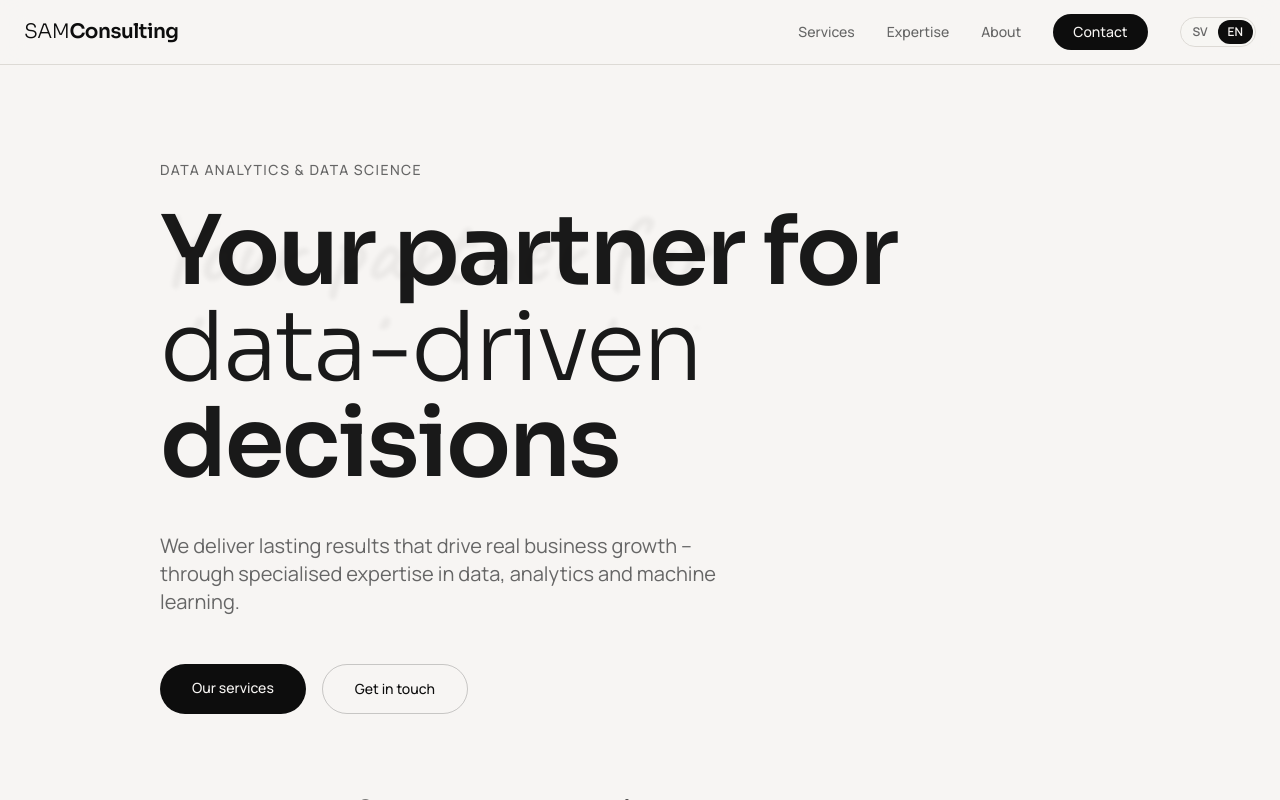
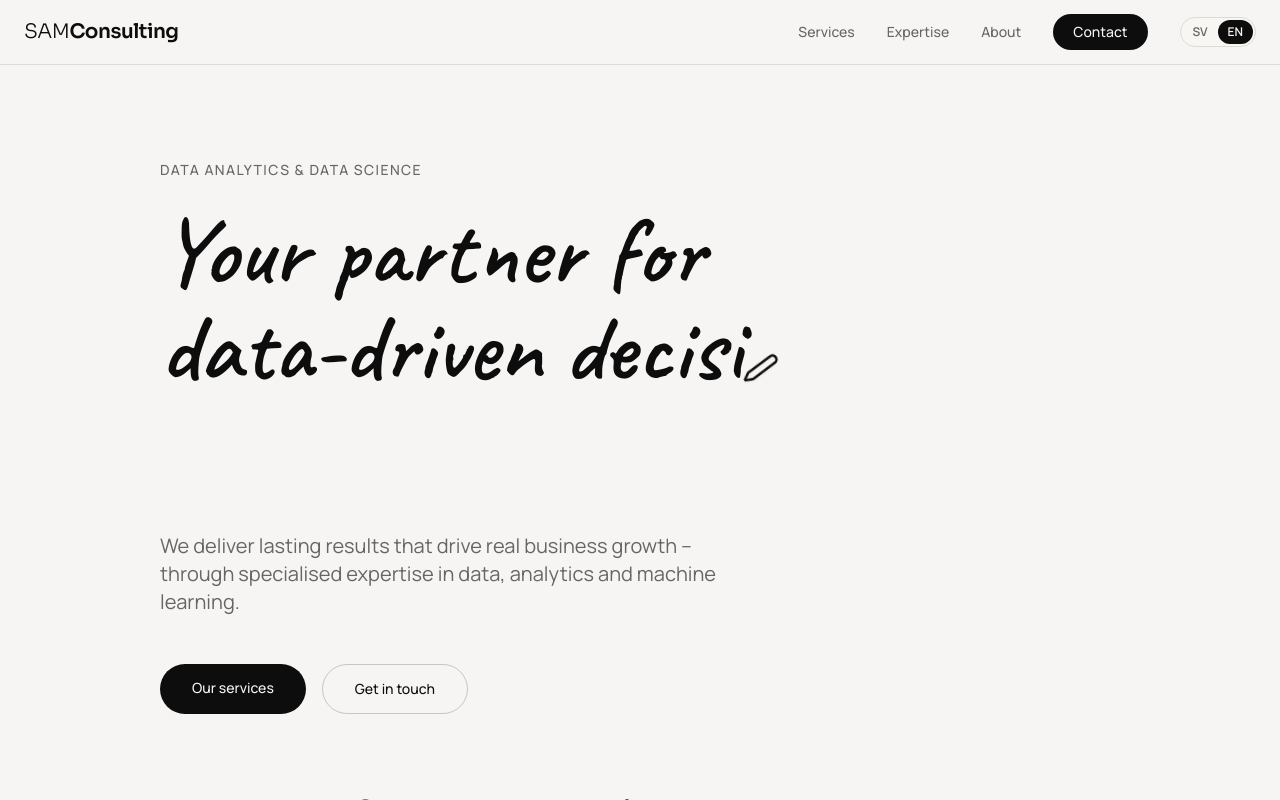
Before and after one commit to MiladKhanKhan/samconsulting, a React (Vite) app: page / in a window 1280 px wide. Both pictures are taken after a click on the button "EN". Shown: the top 800 px of the page. Built offline with nearby package versions, Linux system fonts and the light colour scheme.

Commit message:
Add files via upload

```diff
--- a/src/components/HandwritingHeadline.tsx
+++ b/src/components/HandwritingHeadline.tsx
@@ -12,8 +12,10 @@ interface HandwritingHeadlineProps {
   onDone?: () => void;
 }
 
-/** How long the "writing" takes before it morphs into the final headline. */
-const WRITE_MS = 2400;
+/** Base time per character (ms). A little randomness is added for a human feel. */
+const CHAR_MS = 55;
+/** Pause after the last letter before morphing into the final headline. */
+const END_PAUSE_MS = 550;
 
 function prefersReducedMotion(): boolean {
   return (
@@ -24,12 +26,17 @@ function prefersReducedMotion(): boolean {
 }
 
 /**
- * Renders the hero headline as if it is being written by hand, then crossfades
- * ("morphs") into the normal typographic headline. The text is supplied as
- * props, so it works for any language.
+ * Writes the hero headline out letter by letter, as if by hand, with a pen that
+ * sits right after the last written character (so it follows the text and drops
+ * to the next line on its own). When finished it crossfades ("morphs") into the
+ * normal typographic headline. Text comes from props, so it works in any language.
  */
 const HandwritingHeadline = ({ pre, em, post, onDone }: HandwritingHeadlineProps) => {
   const reduce = prefersReducedMotion();
+  // "\n" forces the same two-line layout as the final headline.
+  const full = `${pre}\n${em} ${post}`;
+
+  const [count, setCount] = useState(reduce ? full.length : 0);
   const [done, setDone] = useState(reduce);
   const firedRef = useRef(false);
 
@@ -45,15 +52,33 @@ const HandwritingHeadline = ({ pre, em, post, onDone }: HandwritingHeadlineProps
       fireDone();
       return;
     }
-    const id = window.setTimeout(() => {
-      setDone(true);
-      fireDone();
-    }, WRITE_MS);
-    return () => window.clearTimeout(id);
+    let i = 0;
+    let charTimer: number;
+    let doneTimer: number;
+
+    const tick = () => {
+      i += 1;
+      setCount(i);
+      if (i < full.length) {
+        charTimer = window.setTimeout(tick, CHAR_MS + Math.random() * 45);
+      } else {
+        doneTimer = window.setTimeout(() => {
+          setDone(true);
+          fireDone();
+        }, END_PAUSE_MS);
+      }
+    };
+
+    charTimer = window.setTimeout(tick, 250);
+    return () => {
+      window.clearTimeout(charTimer);
+      window.clearTimeout(doneTimer);
+    };
     // eslint-disable-next-line react-hooks/exhaustive-deps
-  }, []);
+  }, [full]);
 
   const sizeClasses = "text-5xl md:text-7xl lg:text-8xl leading-[1.05]";
+  const written = full.slice(0, count);
 
   return (
     <div className="relative pb-2 mb-8">
@@ -61,25 +86,25 @@ const HandwritingHeadline = ({ pre, em, post, onDone }: HandwritingHeadlineProps
       {!reduce && (
         <div
           aria-hidden="true"
-          className={`absolute inset-0 flex items-start transition-all duration-700 ease-out ${
+          className={`absolute inset-0 transition-all duration-700 ease-out ${
             done ? "opacity-0 blur-[2px] scale-[1.02] pointer-events-none" : "opacity-100"
           }`}
         >
-          <span className="relative inline-block">
-            <span
-              className={`font-hand font-semibold text-foreground ${sizeClasses}`}
-              style={{ animation: `hw-reveal ${WRITE_MS}ms ease-in-out forwards` }}
-            >
-              {pre}
-              <br />
-              {em} {post}
-            </span>
+          <span
+            className={`font-hand font-semibold text-foreground ${sizeClasses}`}
+            style={{ whiteSpace: "pre-wrap" }}
+          >
+            {written}
             {!done && (
               <Pen
-                className="absolute top-[0.15em] text-foreground drop-shadow-sm"
-                size={36}
+                className="inline-block text-foreground drop-shadow-sm"
+                size={34}
                 strokeWidth={1.75}
-                style={{ animation: `hw-pen ${WRITE_MS}ms ease-in-out forwards` }}
+                style={{
+                  verticalAlign: "-0.18em",
+                  marginLeft: "0.02em",
+                  animation: "hw-pen-bob 0.5s ease-in-out infinite",
+                }}
               />
             )}
           </span>
--- a/src/index.css
+++ b/src/index.css
@@ -67,32 +67,13 @@
   }
 }
 
-/* Handwriting hero animation: ink is "written" left -> right while a pen rides the edge */
-@keyframes hw-reveal {
-  from {
-    clip-path: inset(-0.12em 100% -0.18em -0.12em);
+/* Handwriting hero animation: gentle "hand" bob while the pen writes */
+@keyframes hw-pen-bob {
+  0%,
+  100% {
+    transform: translateY(-0.04em) rotate(8deg);
   }
-  to {
-    clip-path: inset(-0.12em -0.12em -0.18em -0.12em);
+  50% {
+    transform: translateY(-0.12em) rotate(8deg);
   }
 }
-
-@keyframes hw-pen {
-  0% {
-    left: 0%;
-    transform: translateX(-50%) translateY(0) rotate(-8deg);
-  }
-  20% {
-    transform: translateX(-50%) translateY(-3px) rotate(-8deg);
-  }
-  45% {
-    transform: translateX(-50%) translateY(1px) rotate(-8deg);
-  }
-  70% {
-    transform: translateX(-50%) translateY(-2px) rotate(-8deg);
-  }
-  100% {
-    left: 100%;
-    transform: translateX(-50%) translateY(0) rotate(-8deg);
-  }
-}
```
